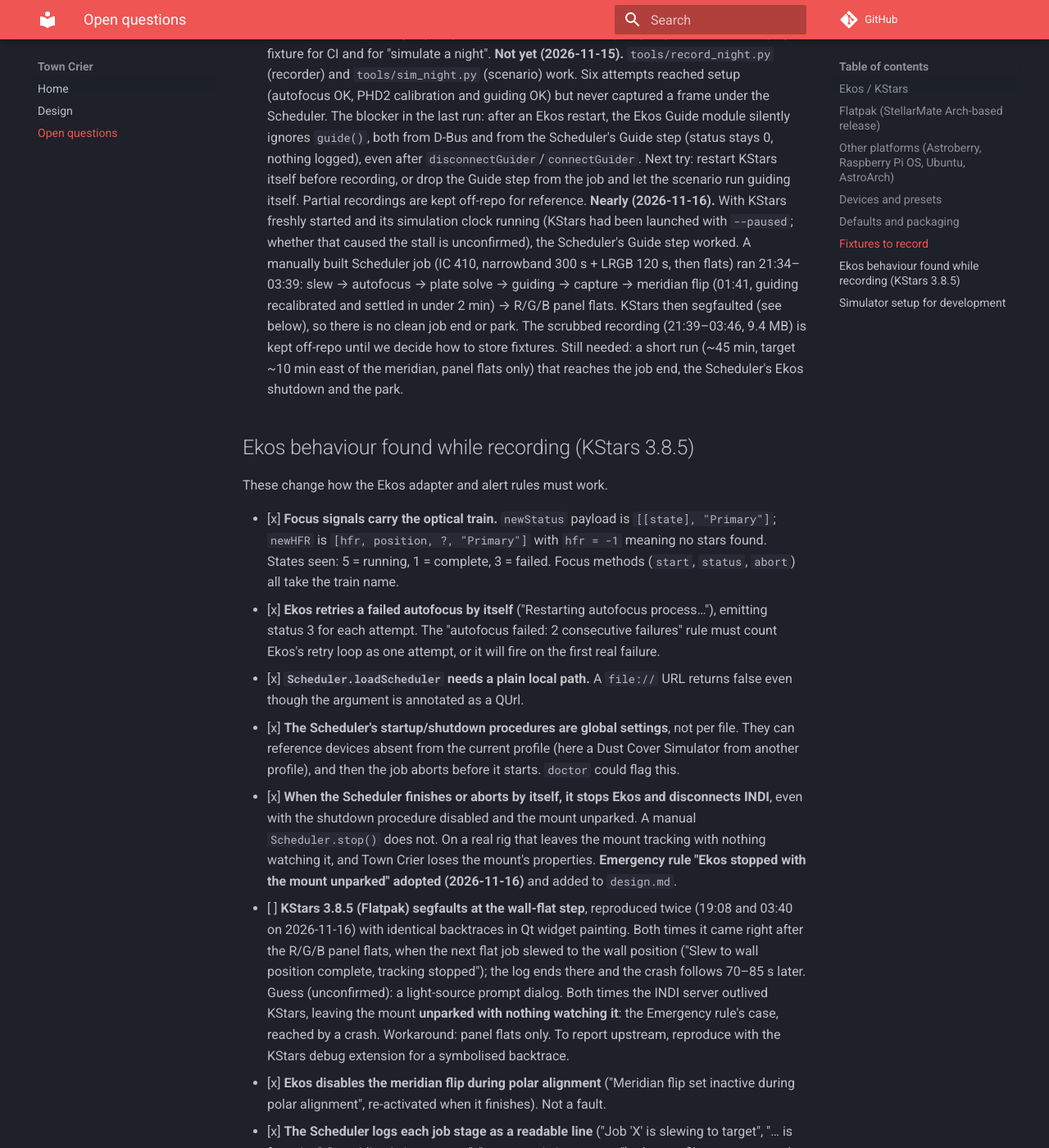
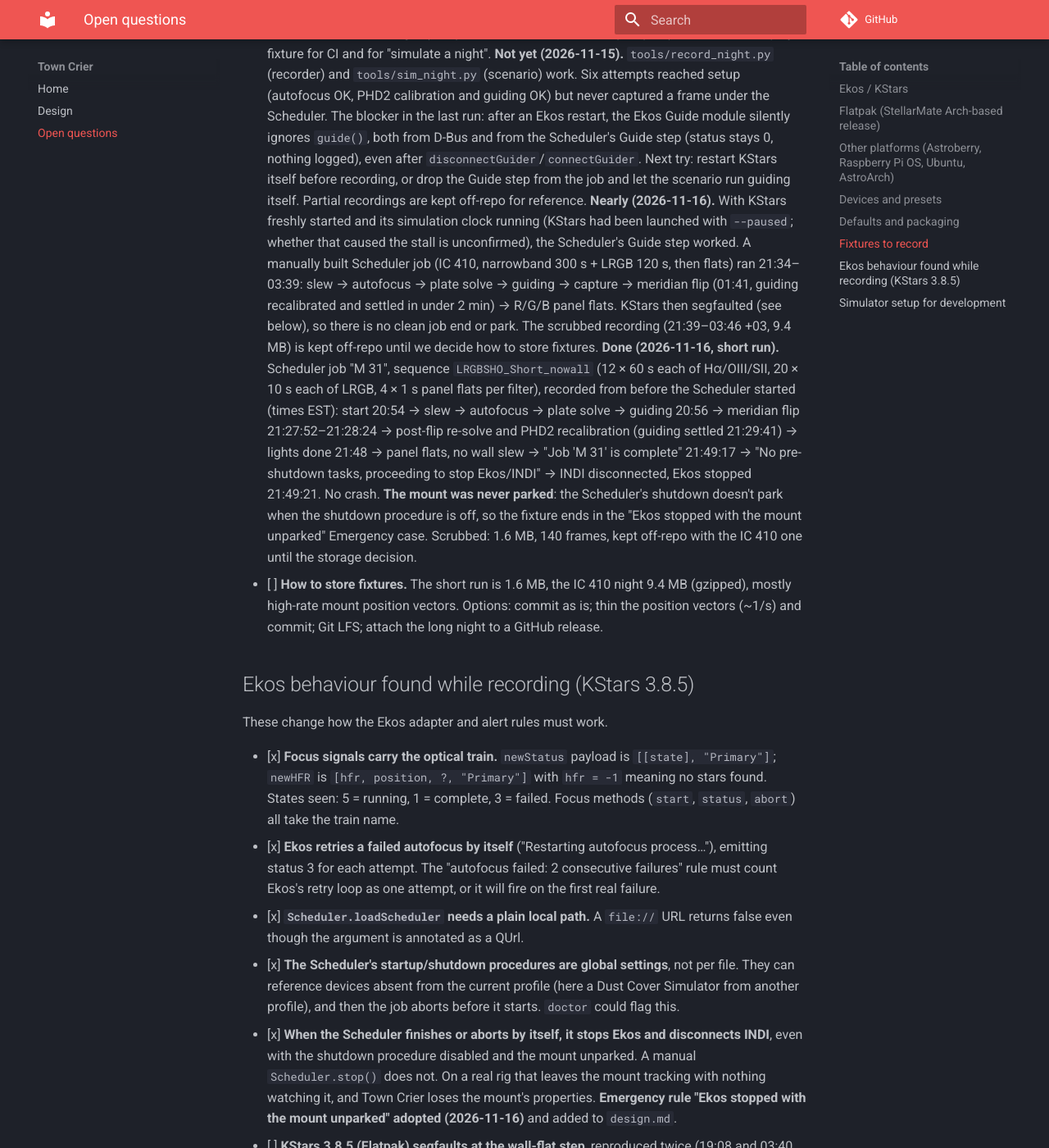
Before and after one commit to anandvn/ekos-notifier, an MkDocs documentation site: the page built from docs/open-questions.md, in a window 1280 px wide and 1400 px high, scrolled down 3157 px. Shown: the whole window at 82% size. Built offline with MkDocs 1.6.1 and Material for MkDocs 9.7.7, drawn with Linux system fonts in a browser that asks for light colours; comment, search, counter and statistics services are not loaded; some of the changed text lies outside the part shown.

Commit message:
Record the full short Scheduler run; hidden wall pre-action on light jobs
The M 31 run reached flip, panel flats, job end and the Scheduler's Ekos
shutdown without a crash; the mount was left unparked. Light jobs in a
saved sequence carry a Goto Wall pre-action the GUI can't show or clear,
which Ekos applied at the flats; removing it avoided the wall slew.

scrub_replay.py keeps only KStars's own D-Bus interfaces plus its
NameOwnerChanged, and --since/--until accept ISO 8601 with an offset.

Co-Authored-By: Claude Opus 5.5 <noreply@anthropic.com>

```diff
--- a/docs/open-questions.md
+++ b/docs/open-questions.md
@@ -104,7 +104,7 @@ and `CLAUDE.md` if a decision changes.
 
 ## Fixtures to record
 
-- [ ] One full simulated night (setup → scheduler session → flip → park) recorded as a replay
+- [x] One full simulated night (setup → scheduler session → flip → park) recorded as a replay
       fixture for CI and for "simulate a night".
       **Not yet (2026-11-15).** `tools/record_night.py` (recorder) and `tools/sim_night.py`
       (scenario) work. Six attempts reached setup (autofocus OK, PHD2 calibration and guiding OK)
@@ -120,9 +120,21 @@ and `CLAUDE.md` if a decision changes.
       LRGB 120 s, then flats) ran 21:34–03:39: slew → autofocus → plate solve → guiding → capture
       → meridian flip (01:41, guiding recalibrated and settled in under 2 min) → R/G/B panel
       flats. KStars then segfaulted (see below), so there is no clean job end or park. The
-      scrubbed recording (21:39–03:46, 9.4 MB) is kept off-repo until we decide how to store
-      fixtures. Still needed: a short run (~45 min, target ~10 min east of the meridian, panel
-      flats only) that reaches the job end, the Scheduler's Ekos shutdown and the park.
+      scrubbed recording (21:39–03:46 +03, 9.4 MB) is kept off-repo until we decide how to store
+      fixtures.
+      **Done (2026-11-16, short run).** Scheduler job "M 31", sequence `LRGBSHO_Short_nowall`
+      (12 × 60 s each of Hα/OIII/SII, 20 × 10 s each of LRGB, 4 × 1 s panel flats per filter),
+      recorded from before the Scheduler started (times EST): start 20:54 → slew → autofocus →
+      plate solve → guiding 20:56 → meridian flip 21:27:52–21:28:24 → post-flip re-solve and PHD2
+      recalibration (guiding settled 21:29:41) → lights done 21:48 → panel flats, no wall slew →
+      "Job 'M 31' is complete" 21:49:17 → "No pre-shutdown tasks, proceeding to stop Ekos/INDI"
+      → INDI disconnected, Ekos stopped 21:49:21. No crash. **The mount was never parked**: the
+      Scheduler's shutdown doesn't park when the shutdown procedure is off, so the fixture ends
+      in the "Ekos stopped with the mount unparked" Emergency case. Scrubbed: 1.6 MB, 140 frames,
+      kept off-repo with the IC 410 one until the storage decision.
+- [ ] **How to store fixtures.** The short run is 1.6 MB, the IC 410 night 9.4 MB (gzipped),
+      mostly high-rate mount position vectors. Options: commit as is; thin the position vectors
+      (~1/s) and commit; Git LFS; attach the long night to a GitHub release.
 
 ## Ekos behaviour found while recording (KStars 3.8.5)
 
@@ -146,13 +158,29 @@ These change how the Ekos adapter and alert rules must work.
       Crier loses the mount's properties. **Emergency rule "Ekos stopped with the mount unparked"
       adopted (2026-11-16)** and added to `design.md`.
 - [ ] **KStars 3.8.5 (Flatpak) segfaults at the wall-flat step**, reproduced twice (19:08 and
-      03:40 on 2026-11-16) with identical backtraces in Qt widget painting. Both times it came
-      right after the R/G/B panel flats, when the next flat job slewed to the wall position
-      ("Slew to wall position complete, tracking stopped"); the log ends there and the crash
-      follows 70–85 s later. Guess (unconfirmed): a light-source prompt dialog. Both times the
-      INDI server outlived KStars, leaving the mount **unparked with nothing watching it**: the
-      Emergency rule's case, reached by a crash. Workaround: panel flats only. To report upstream,
-      reproduce with the KStars debug extension for a symbolised backtrace.
+      03:40 +03 on 2026-11-16) with identical backtraces in Qt widget painting. Both times it came
+      right after the R/G/B flats, when the next flat job (Hα, the only one with `SkyFlat=true`)
+      slewed to the wall position again ("Slew to wall position complete, tracking stopped"); the
+      log ends there and the crash follows 70–85 s later. Guess (unconfirmed): a light-source
+      prompt dialog. Both times the INDI server outlived KStars, leaving the mount **unparked
+      with nothing watching it**: the Emergency rule's case, reached by a crash. Avoided by
+      removing the hidden wall pre-action (next item); no crash in the short run. To report
+      upstream, reproduce with the KStars debug extension for a symbolised backtrace.
+- [x] **Light jobs carry a hidden "Goto Wall" pre-action that Ekos applies at the flats.** In a
+      saved `.esq`, every light job had `<PreAction><Type>3</Type><Az>0</Az><Alt>90</Alt>` and
+      `<SkyFlat>true</SkyFlat>`; flat jobs had `<Type>1</Type>` and no Az/Alt. `PreAction` looks
+      like bit flags (1 = none, 2 = goto wall; inferred from which jobs carry Az/Alt, not checked
+      against the source). The GUI disables the Calibration button on light jobs, so this can't
+      be seen or cleared there, yet the IC 410 run slewed to the wall at the first flat. With
+      the light jobs edited by hand to `Type 1`, no Az/Alt and `SkyFlat=false`, the short run's
+      flats used the panel with no slew. Worth reporting upstream with the crash.
+- [x] **The Scheduler's normal end stops Ekos without parking** ("No pre-shutdown tasks,
+      proceeding to stop Ekos/INDI"; 21:49 EST in the short run). Confirms the item above on a
+      clean, crash-free run.
+- [x] **Post-flip recalibration logs an error, then recovers**: "Post meridian flip calibration
+      error. Restarting..." 0.2 s after PHD2 cleared its calibration, then a normal calibration
+      and "Post meridian flip calibration completed successfully". Intent-aware rules must not
+      alert on it.
 - [x] **Ekos disables the meridian flip during polar alignment** ("Meridian flip set inactive
       during polar alignment", re-activated when it finishes). Not a fault.
 - [x] **The Scheduler logs each job stage as a readable line** ("Job 'X' is slewing to target",
```
Also changed, not shown: CHANGELOG.md (+2 -1 lines), 1 other file.
